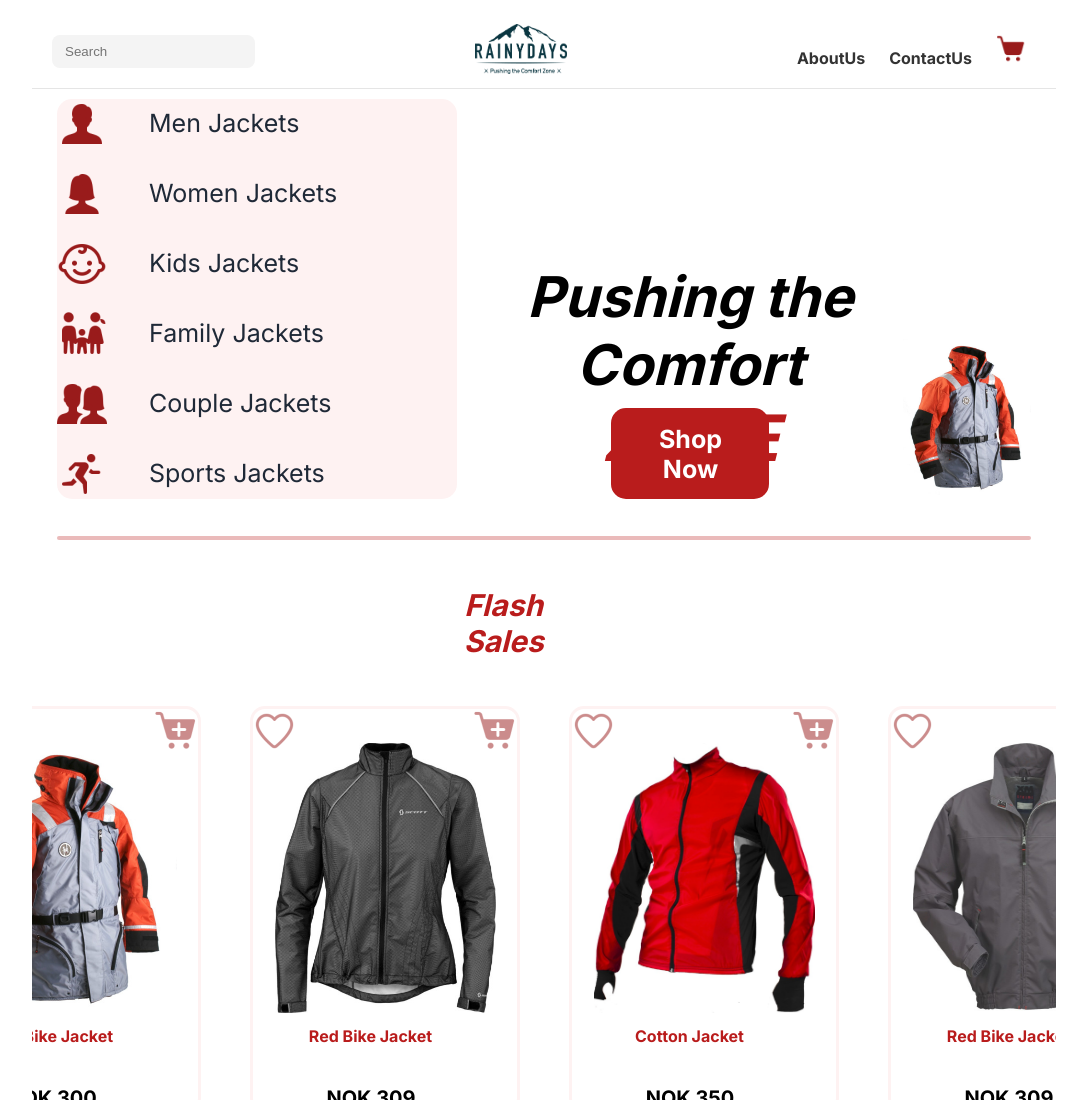
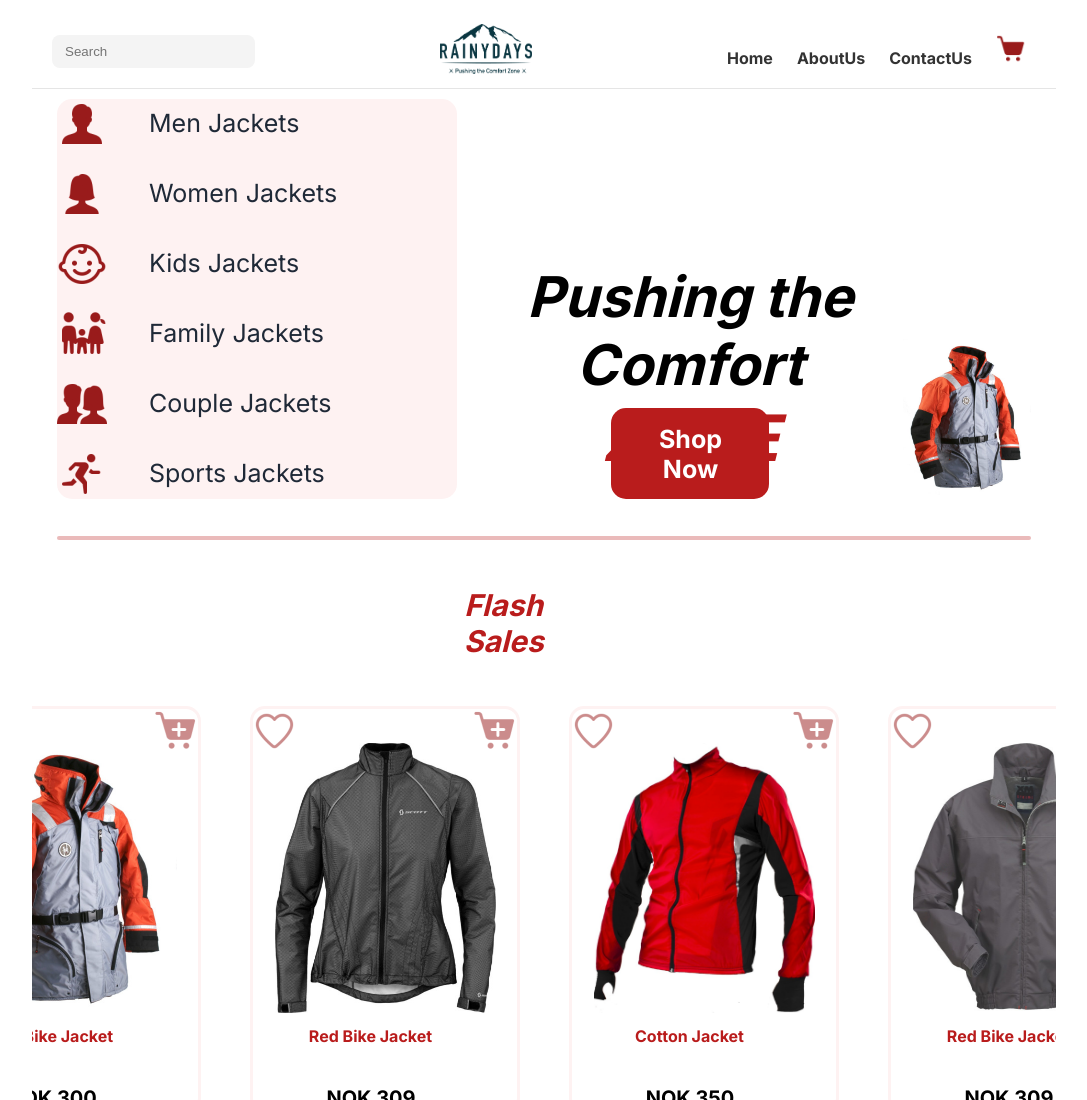
Before and after one commit to saimoh03/html-css-assignment, a plain HTML site: page index.html in a window 1280 px wide. Shown: the top 1100 px of the page, without its empty margins (96-1183 px from the left). Drawn offline with Linux system fonts and the light colour scheme; a web font is replaced by a local one.

Commit message:
added home page link to the header

```diff
--- a/index.html
+++ b/index.html
@@ -25,6 +25,7 @@
                     <img src="assets/images/logo.png" alt="Rainydays Logo" />
                 </div>
                 <nav>
+                    <a href="/">Home</a>
                     <a href="./pages/about-us.html">AboutUs</a>
                     <a href="./pages/contact-us.html">ContactUs</a>
                     <a href="./pages/checkout.html">
```
Also changed, not shown: pages/about-us.html (+1 -0 lines), pages/checkout.html (+1 -1 lines), pages/contact-us.html (+1 -0 lines), pages/product-detail.html (+1 -0 lines), pages/products.html (+1 -0 lines).
